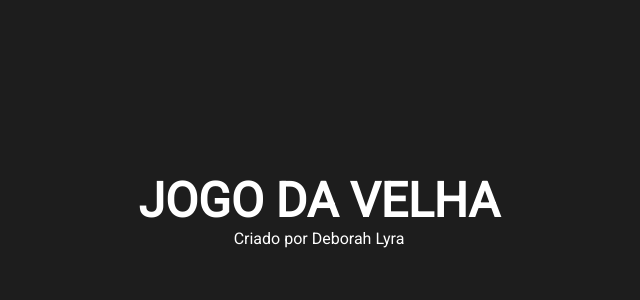
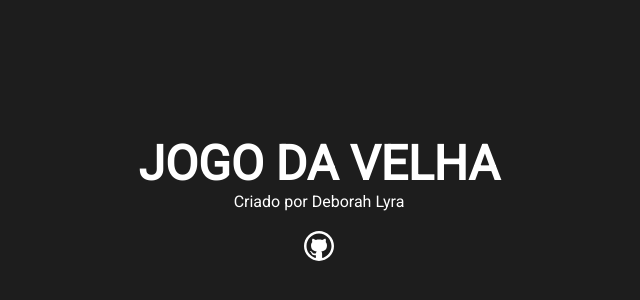
Before and after one commit to DeborahLyra/React-jogo-da-velha, a Next.js app: page / in a window 1280 px wide. Shown: the part 190-490 px from the top of the page, without its empty margins (321-961 px from the left). Built offline with nearby package versions, Linux system fonts and the light colour scheme.

Commit message:
Criado componete de icone

```diff
--- a/src/components/header/Header.jsx
+++ b/src/components/header/Header.jsx
@@ -2,12 +2,18 @@
 
 import Title from "../title/Title"
 import Subtitle from "../subtitle/Subtitle"
+import Icon from '../icon/Icon'
 
 function Header () {
   return(
     <div className={styles.header}>
       <Title>JOGO DA VELHA</Title>
     <Subtitle>Criado por Deborah Lyra</Subtitle>
+
+    <div className= {styles.iconContent}>
+      <Icon iconName = "github" link="https://github.com/DeborahLyra"/>
+    </div>
+
     </div>
   )
   }
--- a/src/components/header/header.module.css
+++ b/src/components/header/header.module.css
@@ -2,3 +2,8 @@
   text-align: center;
   padding: 40px 0;
 }
+
+.iconContent {
+margin: 20px 0;
+
+}
--- /dev/null
+++ b/src/components/icon/Icon.jsx
@@ -0,0 +1,14 @@
+function Icon ({iconName, sise, link }){
+  return (
+
+   <a href={link} target='_blank'>
+    <img src = {`/icons/${iconName}.svg`} width={sise}/>
+   </a>
+  )
+}
+
+Icon.defaultProps = {
+  sise : '30px'
+}
+
+export default Icon
```
Also changed, not shown: github.svg (added), public/icons/github.svg (added).
